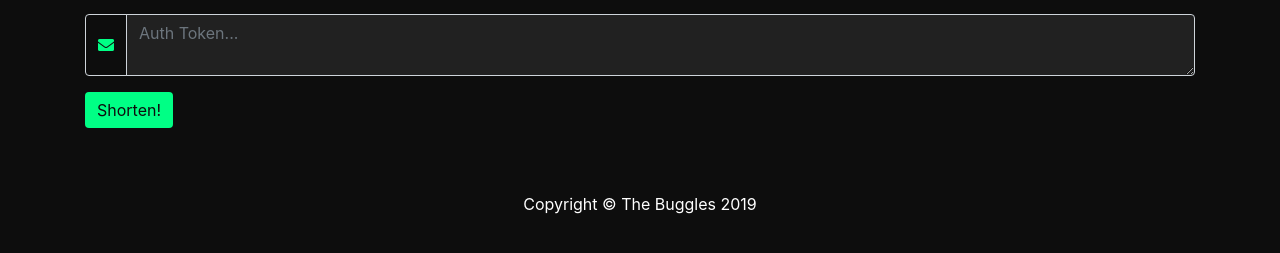
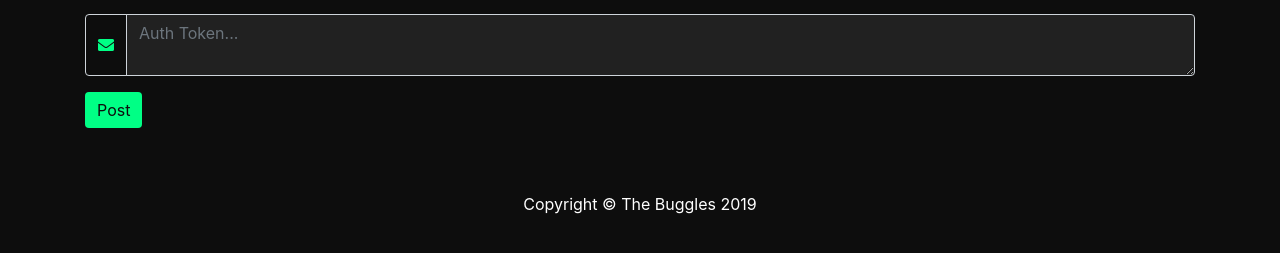
Before and after one commit to bugglespecies/bugglespecies.github.com, a Jekyll site: the page built from u/announcements.md, in a window 1280 px wide. Shown: the part 358-611 px from the top of the page. Built offline with Jekyll 4.4.1, drawn with Linux system fonts in a browser that asks for light colours; nearby versions of some CDN libraries.

Commit message:
Update announcements.md

```diff
--- a/u/announcements.md
+++ b/u/announcements.md
@@ -16,9 +16,9 @@ icon: fas fa-bullhorn
   <div class="input-group-prepend">
     <span class="input-group-text text-primary bg-dark" id="full-prepend"><i class="fas fa-envelope"></i></span>
   </div>
-  <textarea id="token" class="form-control bg-darker text-white" placeholder="Auth Token..."></textarea>
+  <textarea id="post" class="form-control bg-darker text-white" placeholder="Auth Token..."></textarea>
 </div>
-<div class="input-group mb-3">
-  <button id="sbtn" class="btn btn-primary text-dark">Shorten!</button>
+<div class="input-group mb-3 text-center">
+  <button id="submit" class="btn btn-primary text-dark">Post</button>
   <span id="statusBox"></span>
 </div>
```
